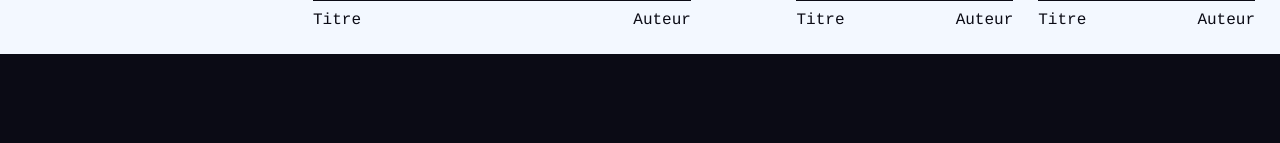
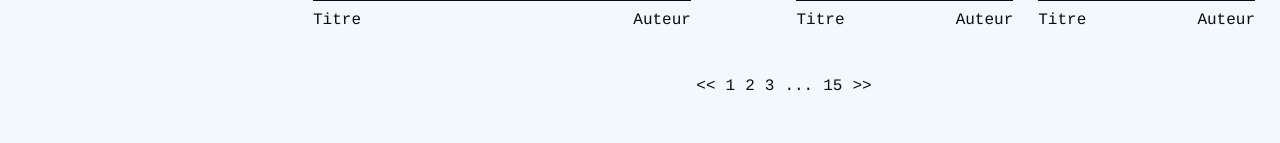
Before and after one commit to eli-ott/foto_cubes, a PHP site: page / in a window 1280 px wide. Shown: the part 2107-2250 px from the top of the page. Before the commit the page ends 2161 px from the top, so only its background shows below. Run offline with PHP 8.4, Linux system fonts and the light colour scheme; data that the repository does not hold is empty.

Commit message:
Ajout du paginator à la gallerie

```diff
--- a/Public/style/galerie.css
+++ b/Public/style/galerie.css
@@ -8,3 +8,9 @@
 	width: calc(100vw - 22.5vw);
 	margin-left: 22.5vw;
 }
+.paginator-container {
+	align-self: center;
+
+	grid-column-end: span 12;
+	order: 10;
+}
--- /dev/null
+++ b/Public/style/paginator.css
@@ -0,0 +1,13 @@
+.paginator {
+	width: 100%;
+
+	gap: var(--margin-xxs);
+}
+.paginator a {
+	text-decoration: none;
+
+	font-size: var(--desktop-font-size-s);
+}
+.paginator a:hover {
+	text-decoration: underline 1px var(--dark);
+}
--- a/Public/style/photoGalerie.css
+++ b/Public/style/photoGalerie.css
@@ -1,4 +1,5 @@
 .image-container {
+	order: 1;
 	gap: var(--margin-xxs);
 	grid-row-end: span 3;
 	grid-column-end: span 5;
--- a/View/base.php
+++ b/View/base.php
@@ -13,6 +13,7 @@
     <link rel="stylesheet" href="<?= URL ?>Public/style/main.css">
     <link rel="stylesheet" href="<?= URL ?>Public/style/filtres.css">
     <link rel="stylesheet" href="<?= URL ?>Public/style/photoGalerie.css">
+    <link rel="stylesheet" href="<?= URL ?>Public/style/paginator.css">
     <link rel="stylesheet" href="<?= URL ?>Public/style/galerie.css">
     <title><?= $page_title; ?></title>
 </head>
--- a/View/layouts/galerie.php
+++ b/View/layouts/galerie.php
@@ -4,4 +4,7 @@
     <?php foreach ([0, 1, 2, 3, 4, 4] as $item) : ?>
         <?php require('View/layouts/photoGalerie.php'); ?>
     <?php endforeach; ?>
+    <div class="paginator-container">
+        <?php require_once('View/layouts/paginator.php'); ?>
+    </div>
 </section>
--- /dev/null
+++ b/View/layouts/paginator.php
@@ -0,0 +1,9 @@
+<div class="paginator flex center">
+    <a href="?page=test"><<</p>
+    <a href="?page=test">1</a>
+    <a href="?page=test">2</a>
+    <a href="?page=test">3</a>
+    <a href="?page=test">...</a>
+    <a href="?page=test">15</a>
+    <a href="?page=test">>></a>
+</div>
```
